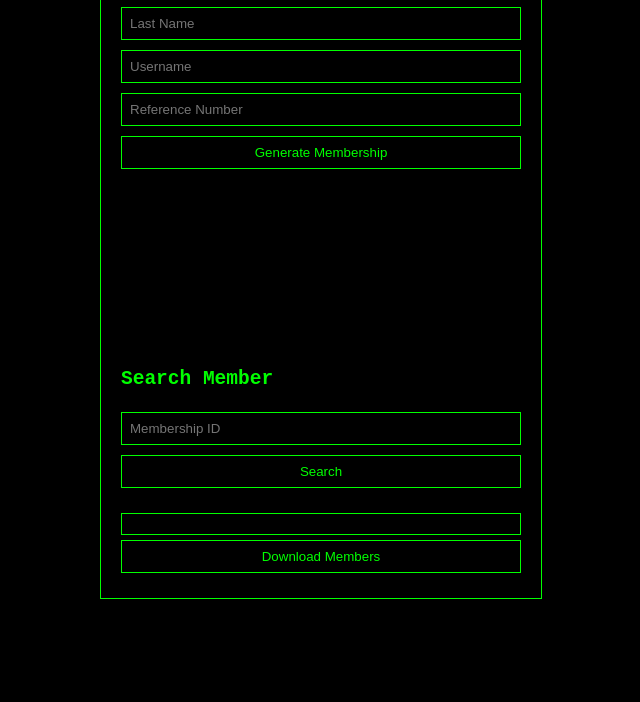
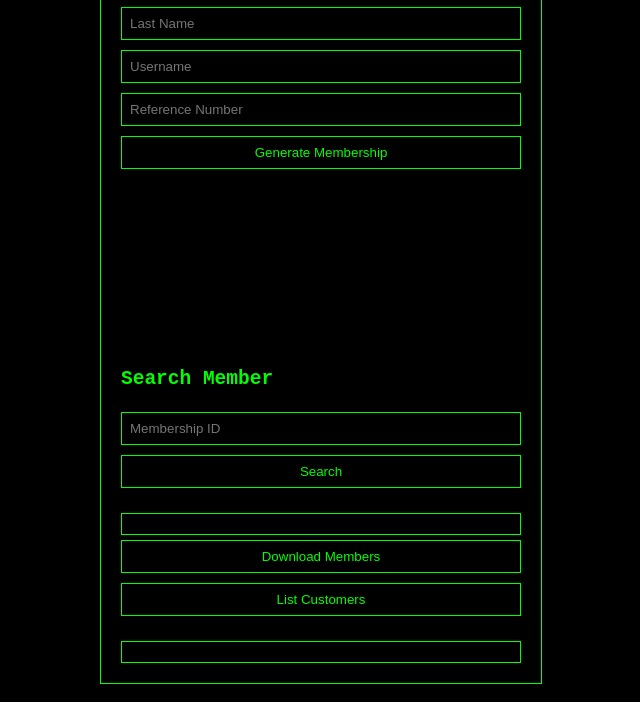
Before and after one commit to deety942/itm, a plain HTML site: page index.html in a window 1280 px wide. Shown: the part 186-888 px from the top of the page, without its empty margins (319-959 px from the left). Before the commit the page ends 855 px from the top, so only its background shows below. Drawn offline with Linux system fonts and the light colour scheme.

Commit message:
Update index.html

```diff
--- a/index.html
+++ b/index.html
@@ -38,6 +38,11 @@
             border: 1px solid #00FF00;
             padding: 10px;
         }
+        #customerList {
+            margin-top: 20px;
+            border: 1px solid #00FF00;
+            padding: 10px;
+        }
     </style>
     <script src="https://cdn.jsdelivr.net/npm/jsbarcode@3.11.5/dist/JsBarcode.all.min.js"></script>
 </head>
@@ -60,6 +65,8 @@
     </div>
     <div id="memberInfo"></div>
     <button onclick="downloadMembers()">Download Members</button>
+    <button onclick="listCustomers()">List Customers</button>
+    <div id="customerList"></div>
 </div>
 <script>
     function generateMembership() {
@@ -150,6 +157,24 @@
                 alert('Could not download members.');
             });
     }
+
+    function listCustomers() {
+        fetch('/get_all_members')
+            .then(response => response.json())
+            .then(members => {
+                let customerListHTML = "<h2>Customer List</h2><ul>";
+                for (const memberId in members) {
+                    const member = members[memberId];
+                    customerListHTML += `<li>${member.firstName} ${member.lastName} (ID: ${memberId})</li>`;
+                }
+                customerListHTML += "</ul>";
+                document.getElementById("customerList").innerHTML = customerListHTML;
+            })
+            .catch(error => {
+                console.error('Error:', error);
+                alert('Could not retrieve customer list.');
+            });
+    }
 </script>
 </body>
 </html>
```
